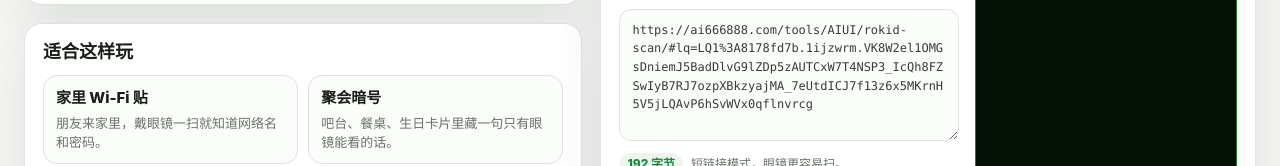
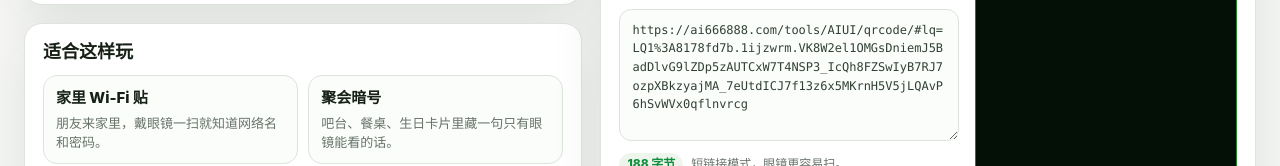
Before and after one commit to saibozhanzhang/rokid-aiui-lab, a plain HTML site: page qr-code-studio/index.html in a window 1280 px wide. Shown: the part 634-800 px from the top of the page. Drawn offline with Linux system fonts and the light colour scheme.

Commit message:
Update QR reveal URL

```diff
--- a/qr-code-studio/index.html
+++ b/qr-code-studio/index.html
@@ -633,7 +633,7 @@
   <script>
     const BRAND_FOOT = '只显示在你的乐奇 AI 眼镜里，一起乐在奇中，奇乐无穷！';
     const PUBLIC_QR_HINT = '你好呀！这个藏在二维码里的小惊喜，只有戴上乐奇 AI 眼镜才能扫出来哦！';
-    const PUBLIC_REVEAL_URL = 'https://ai666888.com/tools/AIUI/rokid-scan/';
+    const PUBLIC_REVEAL_URL = 'https://ai666888.com/tools/AIUI/qrcode/';
 
     const builders = {
       wifi: {
```
